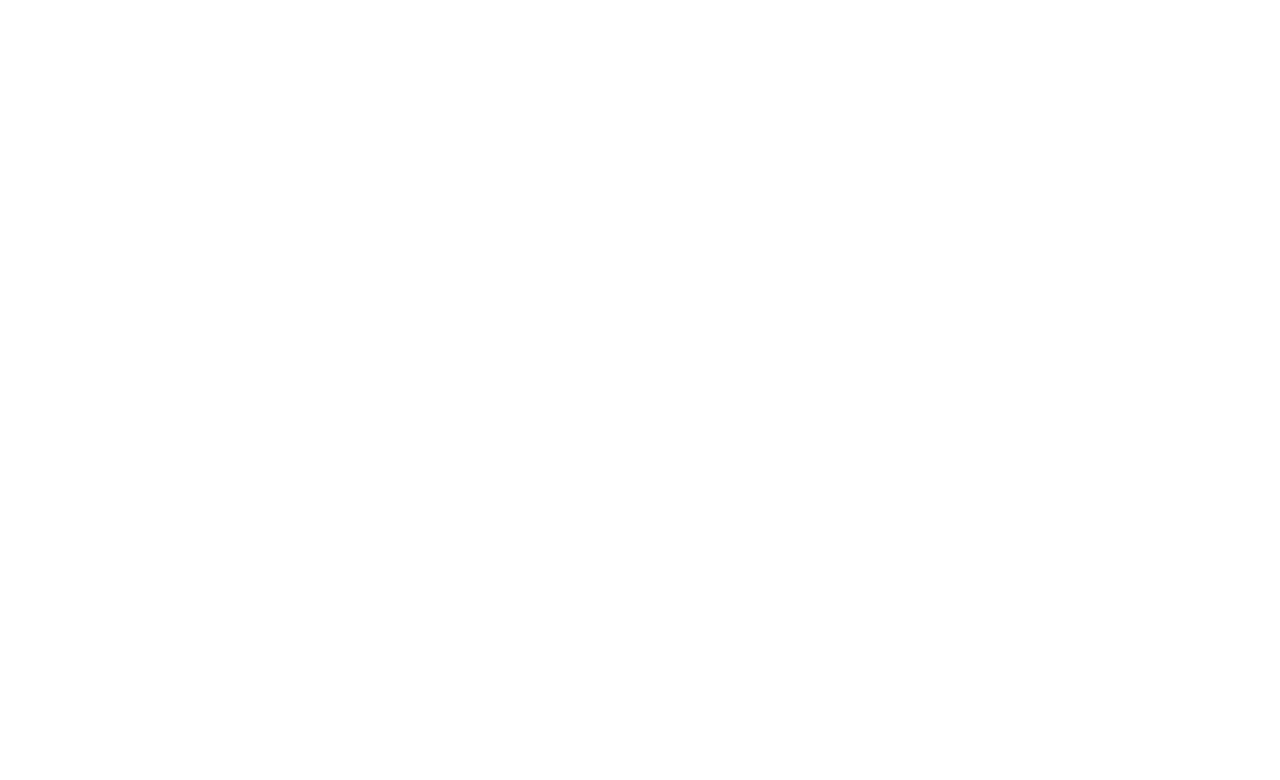
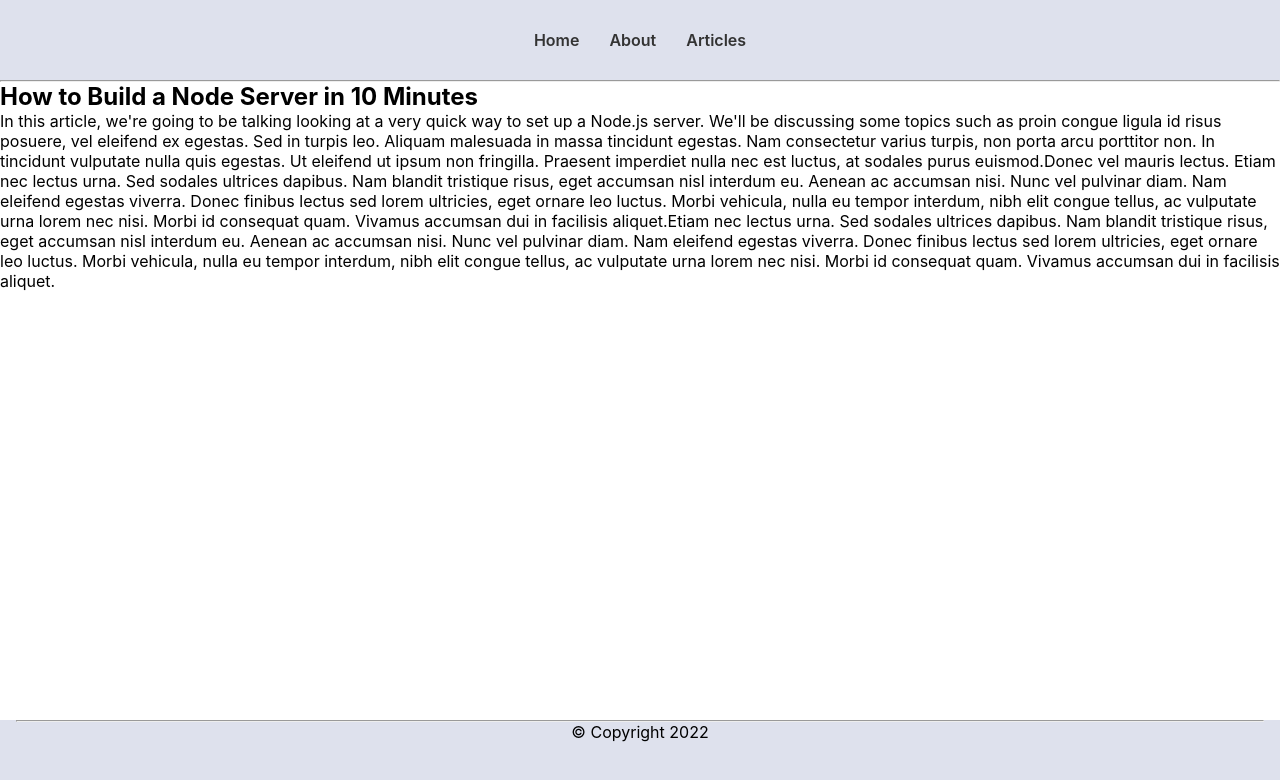
Before and after one commit to Rose1845/blog, a React (Vite) app: page /articles/learn-node in a window 1280 px wide. Before the commit this address had no page. Shown: the top 780 px of the page. Built offline with nearby package versions, Linux system fonts and the light colour scheme.

Commit message:
added the article list and page

```diff
--- a/index.html
+++ b/index.html
@@ -4,7 +4,7 @@
     <meta charset="UTF-8" />
     <link rel="icon" type="image/svg+xml" href="/vite.svg" />
     <meta name="viewport" content="width=device-width, initial-scale=1.0" />
-    <title>Vite + React</title>
+    <title>Blog</title>
   </head>
   <body>
     <div id="root"></div>
--- a/src/App.css
+++ b/src/App.css
@@ -1,41 +1,34 @@
-#root {
-  max-width: 1280px;
-  margin: 0 auto;
-  padding: 2rem;
+body{
+  font-family: Arial, Helvetica, sans-serif;
+  max-height: 100vh;
+}
+nav{
+  display: flex;
+  justify-content: center;
+  align-items: center;
+  padding: 0 16px;
+  height: 80px;
+  background: #dee1ed;
+}
+nav ul{
+  display: flex;
+  gap: 30px;
+}
+nav ul li{
+  list-style: none;
+}
+nav ul li a{
+  text-decoration: none;
+  color: #333;
+  font-weight: 600;
+  font-size: 16px;
+}
+.footer{
+  padding: 0 16px;
+  height: 80px;
+  width: 100%;
+  position: absolute;
+  bottom: 0;
+  background: #dee1ed;
   text-align: center;
 }
-
-.logo {
-  height: 6em;
-  padding: 1.5em;
-  will-change: filter;
-}
-.logo:hover {
-  filter: drop-shadow(0 0 2em #646cffaa);
-}
-.logo.react:hover {
-  filter: drop-shadow(0 0 2em #61dafbaa);
-}
-
-@keyframes logo-spin {
-  from {
-    transform: rotate(0deg);
-  }
-  to {
-    transform: rotate(360deg);
-  }
-}
-
-@media (prefers-reduced-motion: no-preference) {
-  a:nth-of-type(2) .logo {
-    animation: logo-spin infinite 20s linear;
-  }
-}
-
-.card {
-  padding: 2em;
-}
-
-.read-the-docs {
-  color: #888;
-}
--- a/src/App.jsx
+++ b/src/App.jsx
@@ -4,18 +4,24 @@
 import HomePage from './pages/HomePage'
 import AboutPage from './pages/AboutPage'
 import ArticlePage from './pages/ArticlePage'
-import ArticleList from './pages/ArticleList'
+import Layout from './components/Layout'
+import ArticleListPage from './pages/ArticleListPage'
 function App() {
 
 
   return (
    <BrowserRouter>
+   <Layout>
    <Routes>
     <Route path='/'element={<HomePage/>}/>
     <Route path='/about'element={<AboutPage/>}/>
-    <Route path='/article:articleId'element={<ArticlePage/>}/>
-    <Route path='/articles'element={<ArticleList/>}/>
+    <Route path='/articles'element={<ArticleListPage/>}/>
+    <Route path='/articles/:articleId'element={<ArticlePage/>}/>
+
    </Routes>
+
+   </Layout>
+
    </BrowserRouter>
   )
 }
--- /dev/null
+++ b/src/App1.css
@@ -0,0 +1,102 @@
+body {
+    font-family: 'Segoe UI', Tahoma, Geneva, Verdana, sans-serif;
+    font-size: 18px;
+  }
+
+  button {
+    padding: 16px;
+    font-family: 'Segoe UI', Tahoma, Geneva, Verdana, sans-serif;
+    font-size: 16px;
+    background-color: black;
+    color: white;
+    border-radius: 8px;
+    cursor: pointer;
+  }
+
+  h3, h4 {
+    margin-bottom: 0;
+  }
+
+  nav {
+    border-bottom: 4px solid black;
+    text-align: center;
+    position: fixed;
+    top: 0;
+    width: 100%;
+    background: white;
+  }
+
+  nav ul {
+    list-style-type: none;
+    margin: 0;
+    padding: 0;
+  }
+
+  nav li {
+    display: inline-block;
+    padding-top: 16px;
+    padding-bottom: 16px;
+  }
+
+  nav a {
+    text-decoration: none;
+    color: black;
+    font-weight: bold;
+    padding: 16px 32px;
+  }
+
+  nav a:hover {
+    background: black;
+    color: white;
+  }
+
+  #page-body {
+    max-width: 700px;
+    margin: auto;
+    padding-top: 64px;
+  }
+
+  .article-list-item {
+    text-decoration: none;
+    color: black;
+    padding: 16px 0 0 0;
+  }
+
+  .article-list-item p {
+    padding-bottom: 32px;
+    border-bottom: 2px solid black;
+  }
+
+  #add-comment-form {
+    border-bottom: 2px solid black;
+    padding: 16px;
+  }
+
+  #add-comment-form h3 {
+    margin-bottom: 16px;
+  }
+
+  #add-comment-form input, textarea {
+    display: block;
+    width: 300px;
+    padding: 8px;
+    border-radius: 8px;
+    font-family: 'Segoe UI', Tahoma, Geneva, Verdana, sans-serif;
+    font-size: 18px;
+    border: 2px solid black;
+    margin-bottom: 16px;
+  }
+
+  #add-comment-form button {
+    width: 320px;
+  }
+
+  #upvotes-section button, p {
+    display: inline-block;
+    margin-right: 16px;
+  }
+
+  .comment {
+    border-bottom: 2px solid black;
+    padding: 16px;
+  }
--- /dev/null
+++ b/src/article.jsx
@@ -0,0 +1,77 @@
+const articles = [
+    {
+        name: 'learn-react',
+        title: 'The Fastest Way to Learn React',
+        content: [
+            `Welcome! Today we're going to be talking about the fastest way to
+            learn React. We'll be discussing some topics such as proin congue
+            ligula id risus posuere, vel eleifend ex egestas. Sed in turpis leo.
+            Aliquam malesuada in massa tincidunt egestas. Nam consectetur varius turpis,
+            non porta arcu porttitor non. In tincidunt vulputate nulla quis egestas. Ut
+            eleifend ut ipsum non fringilla. Praesent imperdiet nulla nec est luctus, at
+            sodales purus euismod.`,
+            `Donec vel mauris lectus. Etiam nec lectus urna. Sed sodales ultrices dapibus.
+            Nam blandit tristique risus, eget accumsan nisl interdum eu. Aenean ac accumsan
+            nisi. Nunc vel pulvinar diam. Nam eleifend egestas viverra. Donec finibus lectus
+            sed lorem ultricies, eget ornare leo luctus. Morbi vehicula, nulla eu tempor
+            interdum, nibh elit congue tellus, ac vulputate urna lorem nec nisi. Morbi id
+            consequat quam. Vivamus accumsan dui in facilisis aliquet.`,
+            `Etiam nec lectus urna. Sed sodales ultrices dapibus.
+            Nam blandit tristique risus, eget accumsan nisl interdum eu. Aenean ac accumsan
+            nisi. Nunc vel pulvinar diam. Nam eleifend egestas viverra. Donec finibus lectus
+            sed lorem ultricies, eget ornare leo luctus. Morbi vehicula, nulla eu tempor
+            interdum, nibh elit congue tellus, ac vulputate urna lorem nec nisi. Morbi id
+            consequat quam. Vivamus accumsan dui in facilisis aliquet.`,
+        ]
+    },    {
+        name: 'learn-node',
+        title: 'How to Build a Node Server in 10 Minutes',
+        content: [
+            `In this article, we're going to be talking looking at a very quick way
+            to set up a Node.js server. We'll be discussing some topics such as proin congue
+            ligula id risus posuere, vel eleifend ex egestas. Sed in turpis leo.
+            Aliquam malesuada in massa tincidunt egestas. Nam consectetur varius turpis,
+            non porta arcu porttitor non. In tincidunt vulputate nulla quis egestas. Ut
+            eleifend ut ipsum non fringilla. Praesent imperdiet nulla nec est luctus, at
+            sodales purus euismod.`,
+            `Donec vel mauris lectus. Etiam nec lectus urna. Sed sodales ultrices dapibus.
+            Nam blandit tristique risus, eget accumsan nisl interdum eu. Aenean ac accumsan
+            nisi. Nunc vel pulvinar diam. Nam eleifend egestas viverra. Donec finibus lectus
+            sed lorem ultricies, eget ornare leo luctus. Morbi vehicula, nulla eu tempor
+            interdum, nibh elit congue tellus, ac vulputate urna lorem nec nisi. Morbi id
+            consequat quam. Vivamus accumsan dui in facilisis aliquet.`,
+            `Etiam nec lectus urna. Sed sodales ultrices dapibus.
+            Nam blandit tristique risus, eget accumsan nisl interdum eu. Aenean ac accumsan
+            nisi. Nunc vel pulvinar diam. Nam eleifend egestas viverra. Donec finibus lectus
+            sed lorem ultricies, eget ornare leo luctus. Morbi vehicula, nulla eu tempor
+            interdum, nibh elit congue tellus, ac vulputate urna lorem nec nisi. Morbi id
+            consequat quam. Vivamus accumsan dui in facilisis aliquet.`,
+        ]
+    },     {
+        name: 'my-thoughts-on-resumes',
+        title: 'My Thoughts on Resumes',
+        content: [
+            `Today is the day I talk about something which scares most people: resumes.
+            In reality, I'm not sure why people have such a hard time with proin congue
+            ligula id risus posuere, vel eleifend ex egestas. Sed in turpis leo.
+            Aliquam malesuada in massa tincidunt egestas. Nam consectetur varius turpis,
+            non porta arcu porttitor non. In tincidunt vulputate nulla quis egestas. Ut
+            eleifend ut ipsum non fringilla. Praesent imperdiet nulla nec est luctus, at
+            sodales purus euismod.`,
+            `Donec vel mauris lectus. Etiam nec lectus urna. Sed sodales ultrices dapibus.
+            Nam blandit tristique risus, eget accumsan nisl interdum eu. Aenean ac accumsan
+            nisi. Nunc vel pulvinar diam. Nam eleifend egestas viverra. Donec finibus lectus
+            sed lorem ultricies, eget ornare leo luctus. Morbi vehicula, nulla eu tempor
+            interdum, nibh elit congue tellus, ac vulputate urna lorem nec nisi. Morbi id
+            consequat quam. Vivamus accumsan dui in facilisis aliquet.`,
+            `Etiam nec lectus urna. Sed sodales ultrices dapibus.
+            Nam blandit tristique risus, eget accumsan nisl interdum eu. Aenean ac accumsan
+            nisi. Nunc vel pulvinar diam. Nam eleifend egestas viverra. Donec finibus lectus
+            sed lorem ultricies, eget ornare leo luctus. Morbi vehicula, nulla eu tempor
+            interdum, nibh elit congue tellus, ac vulputate urna lorem nec nisi. Morbi id
+            consequat quam. Vivamus accumsan dui in facilisis aliquet.`,
+        ]
+    },
+];
+
+export default articles;
--- /dev/null
+++ b/src/components/Footer.jsx
@@ -0,0 +1,14 @@
+import React from 'react'
+
+const Footer = () => {
+  return (
+   <React.Fragment>
+     <div className='footer'>
+      <hr />
+      &copy; Copyright {new Date().getFullYear()}
+    </div>
+   </React.Fragment>
+  )
+}
+
+export default Footer
--- /dev/null
+++ b/src/components/Layout.jsx
@@ -0,0 +1,15 @@
+import React from 'react'
+import Footer from './Footer'
+import Navbar from './Navbar'
+
+const Layout = ({children}) => {
+  return (
+    <div>
+        <Navbar/>
+        {children}
+        <Footer/>
+    </div>
+  )
+}
+
+export default Layout
--- /dev/null
+++ b/src/components/Navbar.jsx
@@ -0,0 +1,26 @@
+import React from 'react'
+import { Link } from 'react-router-dom'
+const Navbar = () => {
+  return (
+    <React.Fragment>
+        <nav>
+        <ul>
+            <li>
+                <Link to='/'>Home</Link>
+            </li>
+            <li>
+                <Link to='/about'>About</Link>
+            </li>
+            <li>
+                <Link to='/articles'>Articles</Link>
+            </li>
+
+        </ul>
+    </nav>
+    <hr />
+    </React.Fragment>
+
+  )
+}
+
+export default Navbar
--- a/src/index.css
+++ b/src/index.css
@@ -1,70 +1,19 @@
-:root {
-  font-family: Inter, Avenir, Helvetica, Arial, sans-serif;
-  font-size: 16px;
-  line-height: 24px;
-  font-weight: 400;
-
-  color-scheme: light dark;
-  color: rgba(255, 255, 255, 0.87);
-  background-color: #242424;
-
-  font-synthesis: none;
-  text-rendering: optimizeLegibility;
-  -webkit-font-smoothing: antialiased;
-  -moz-osx-font-smoothing: grayscale;
-  -webkit-text-size-adjust: 100%;
-}
-
-a {
-  font-weight: 500;
-  color: #646cff;
-  text-decoration: inherit;
-}
-a:hover {
-  color: #535bf2;
+*{
+  padding: 0;
+  margin: 0;
+  box-sizing: border-box;
 }
 
 body {
   margin: 0;
-  display: flex;
-  place-items: center;
-  min-width: 320px;
-  min-height: 100vh;
+  font-family: -apple-system, BlinkMacSystemFont, 'Segoe UI', 'Roboto', 'Oxygen',
+    'Ubuntu', 'Cantarell', 'Fira Sans', 'Droid Sans', 'Helvetica Neue',
+    sans-serif;
+  -webkit-font-smoothing: antialiased;
+  -moz-osx-font-smoothing: grayscale;
 }
 
-h1 {
-  font-size: 3.2em;
-  line-height: 1.1;
+code {
+  font-family: source-code-pro, Menlo, Monaco, Consolas, 'Courier New',
+    monospace;
 }
-
-button {
-  border-radius: 8px;
-  border: 1px solid transparent;
-  padding: 0.6em 1.2em;
-  font-size: 1em;
-  font-weight: 500;
-  font-family: inherit;
-  background-color: #1a1a1a;
-  cursor: pointer;
-  transition: border-color 0.25s;
-}
-button:hover {
-  border-color: #646cff;
-}
-button:focus,
-button:focus-visible {
-  outline: 4px auto -webkit-focus-ring-color;
-}
-
-@media (prefers-color-scheme: light) {
-  :root {
-    color: #213547;
-    background-color: #ffffff;
-  }
-  a:hover {
-    color: #747bff;
-  }
-  button {
-    background-color: #f9f9f9;
-  }
-}
--- /dev/null
+++ b/src/pages/ArticleListPage.jsx
@@ -0,0 +1,19 @@
+import React from 'react'
+import articles from '../article'
+
+import { Link } from 'react-router-dom'
+const ArticleListPage = () => {
+  return (
+   <React.Fragment>
+    <h1>Articles</h1>
+    {articles.map(article=>(
+      <Link key={article.name}to={`/articles/${article.name}`} className='articlelist'>
+        <h3>{article.title}</h3>
+        <p>{article.content[0].substring(0,150)}</p>
+      </Link>
+    ))}
+   </React.Fragment>
+  )
+}
+
+export default ArticleListPage
--- a/src/pages/ArticlePage.jsx
+++ b/src/pages/ArticlePage.jsx
@@ -1,8 +1,23 @@
 import React from 'react'
+import { useParams } from 'react-router-dom'
+import articles from '../article'
 
 const ArticlePage = () => {
+
+  const params = useParams()
+
+  const {articleId}=params
+  const article=articles.find(article=>article.name === articleId)
+
   return (
-    <div>ArticlePage</div>
+    <div>
+
+        <div key={article.name}>
+          <h2>{article.title}</h2>
+         <p>{article.content}</p>
+        </div>
+
+    </div>
   )
 }
 
```
Also changed, not shown: src/pages/ArticleList.jsx (deleted, +0 -9 lines).
